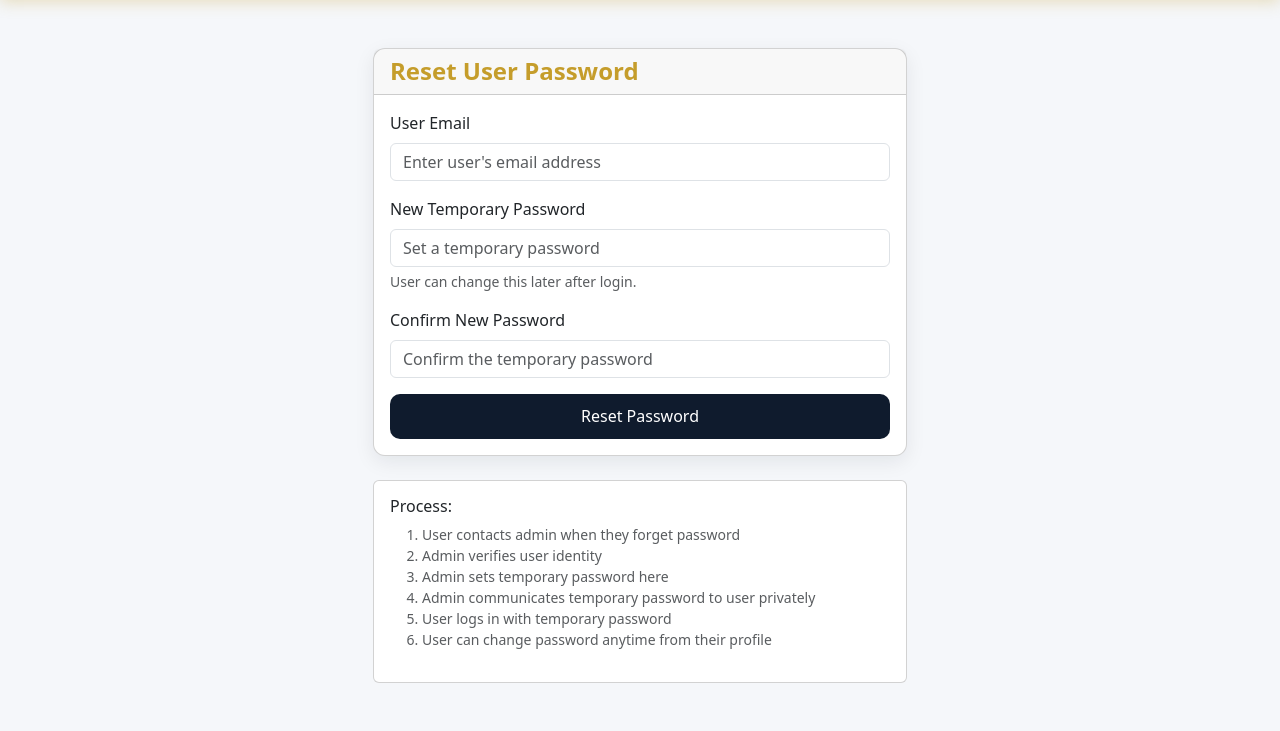
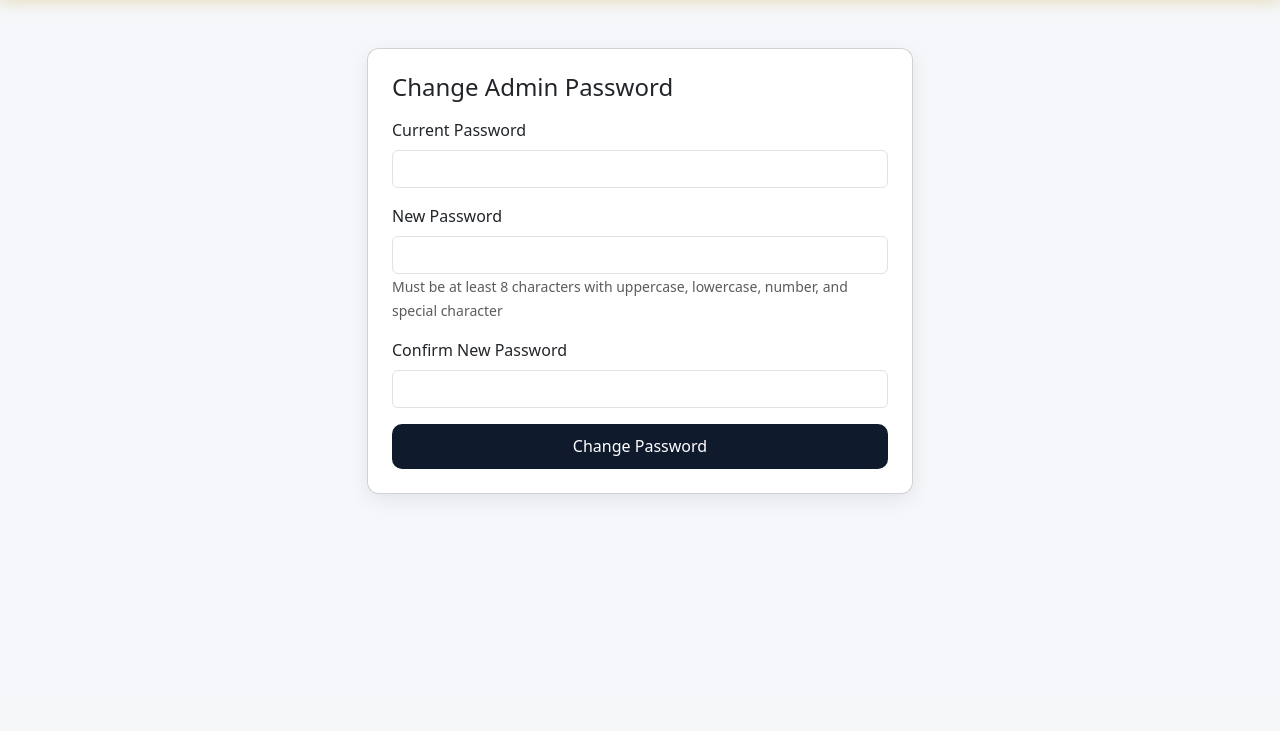
Before and after one commit to HBIUCAMPUS/HBIU-UNIVERSITY-PORTAL, a Flask app: template templates/admin_change_password.html in a window 1280 px wide. Shown: the part 105-836 px from the top of the page. After the commit the page ends 603 px from the top, so only its background shows below. Run offline with Flask 3, Linux system fonts and the light colour scheme; the template is opened without the code that fills it, so the values that code supplies are empty.

Commit message:
Update admin_change_password.html

```diff
--- a/templates/admin_change_password.html
+++ b/templates/admin_change_password.html
@@ -1,64 +1,25 @@
 {% extends "base.html" %}
 {% block content %}
-<div class="container mt-4">
-    <div class="row justify-content-center">
-        <div class="col-md-6">
-            <div class="card card-accent">
-                <div class="card-header">
-                    <h4 class="gold-text mb-0">Reset User Password</h4>
+<div class="row justify-content-center">
+    <div class="col-md-6">
+        <div class="card card-accent p-4">
+            <h4 class="mb-3">Change Admin Password</h4>
+            <form method="post">
+                <div class="mb-3">
+                    <label class="form-label">Current Password</label>
+                    <input type="password" class="form-control" name="current_password" required>
                 </div>
-                <div class="card-body">
-                    {% with messages = get_flashed_messages(with_categories=true) %}
-                        {% if messages %}
-                            {% for category, message in messages %}
-                                <div class="alert alert-{{ 'danger' if category == 'error' else 'success' }} alert-dismissible fade show">
-                                    {{ message }}
-                                    <button type="button" class="btn-close" data-bs-dismiss="alert"></button>
-                                </div>
-                            {% endfor %}
-                        {% endif %}
-                    {% endwith %}
-
-                    <form method="POST">
-                        <div class="mb-3">
-                            <label for="email" class="form-label">User Email</label>
-                            <input type="email" class="form-control" id="email" name="email" required
-                                   placeholder="Enter user's email address">
-                        </div>
-
-                        <div class="mb-3">
-                            <label for="new_password" class="form-label">New Temporary Password</label>
-                            <input type="text" class="form-control" id="new_password" name="new_password" required
-                                   placeholder="Set a temporary password">
-                            <div class="form-text">User can change this later after login.</div>
-                        </div>
-
-                        <div class="mb-3">
-                            <label for="confirm_password" class="form-label">Confirm New Password</label>
-                            <input type="text" class="form-control" id="confirm_password" name="confirm_password" required
-                                   placeholder="Confirm the temporary password">
-                        </div>
-
-                        <div class="d-grid">
-                            <button type="submit" class="btn btn-gold">Reset Password</button>
-                        </div>
-                    </form>
+                <div class="mb-3">
+                    <label class="form-label">New Password</label>
+                    <input type="password" class="form-control" name="new_password" required>
+                    <small class="text-muted">Must be at least 8 characters with uppercase, lowercase, number, and special character</small>
                 </div>
-            </div>
-
-            <div class="card mt-4">
-                <div class="card-body">
-                    <h6>Process:</h6>
-                    <ol class="small text-muted">
-                        <li>User contacts admin when they forget password</li>
-                        <li>Admin verifies user identity</li>
-                        <li>Admin sets temporary password here</li>
-                        <li>Admin communicates temporary password to user privately</li>
-                        <li>User logs in with temporary password</li>
-                        <li>User can change password anytime from their profile</li>
-                    </ol>
+                <div class="mb-3">
+                    <label class="form-label">Confirm New Password</label>
+                    <input type="password" class="form-control" name="confirm_password" required>
                 </div>
-            </div>
+                <button type="submit" class="btn btn-gold w-100">Change Password</button>
+            </form>
         </div>
     </div>
 </div>
```
